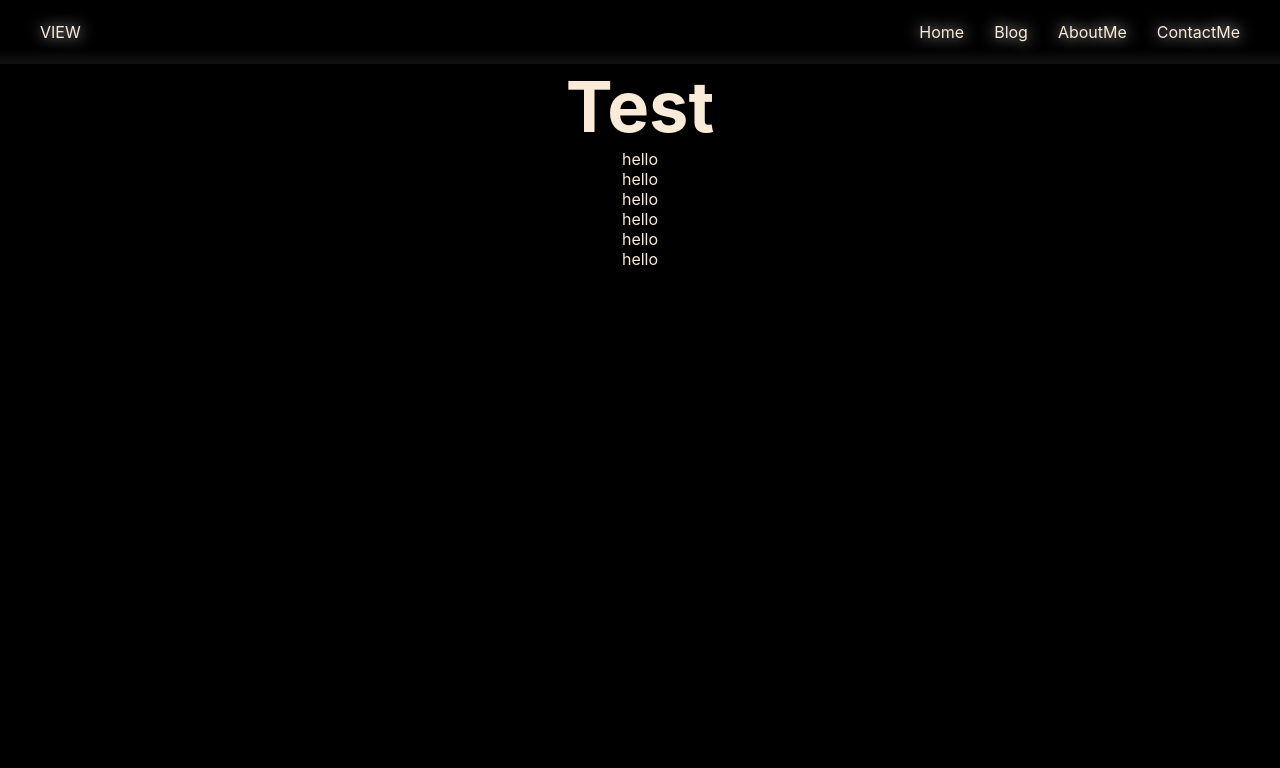
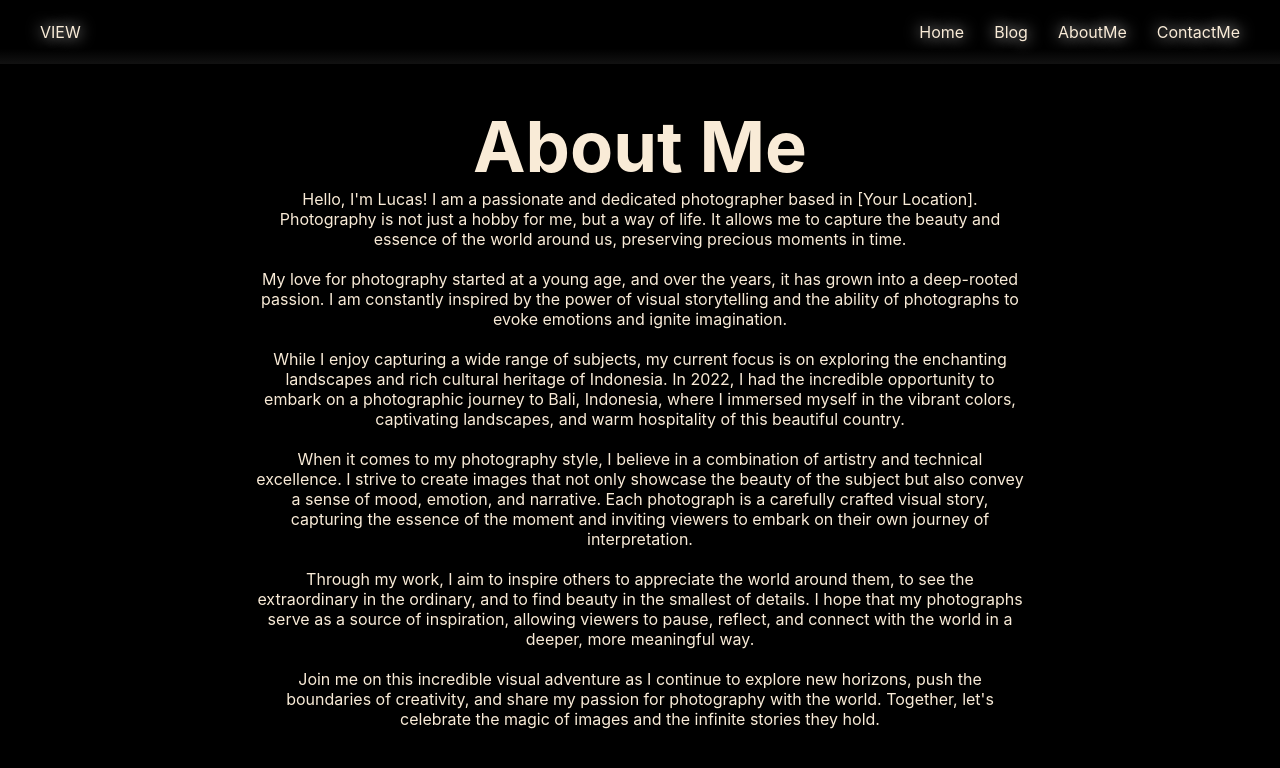
Before and after one commit to hereIsLucas/Multimedia, a React (Create React App) app in the folder media/: page /AboutMe in a window 1280 px wide. Shown: the top 768 px of the page. Built offline with nearby package versions, Linux system fonts and the light colour scheme.

Commit message:
add: about me page

```diff
--- /dev/null
+++ b/media/src/pages/AboutMe.css
@@ -0,0 +1,12 @@
+
+
+  h1 {
+    text-align: center;
+    white-space: nowrap;
+  }
+  p {
+    text-align: center;
+  }
+  #body {
+    margin: 4rem 20%;
+  }
--- a/media/src/pages/AboutMe.js
+++ b/media/src/pages/AboutMe.js
@@ -1,21 +1,41 @@
 import React from 'react'
+import './AboutMe.css';
 
-export default function AboutMe() {
+
+export default function AboutUs() {
     return (
         <div>
-            <h1>Test</h1>
-            <p>hello</p>
-            <p>hello</p>
+            <div id='body'>
+                <h1>About Me</h1>
+                <p>
+                    Hello, I'm Lucas! I am a passionate and dedicated photographer based in [Your Location]. Photography is not just a hobby for me, but a way of life. It allows me to capture the beauty and essence of the world around us, preserving precious moments in time.
+                </p>
+                <br />
+                <p>
+                    My love for photography started at a young age, and over the years, it has grown into a deep-rooted passion. I am constantly inspired by the power of visual storytelling and the ability of photographs to evoke emotions and ignite imagination.
+                </p>
+                <br />
 
-            <p>hello</p>
+                <p>
+                    While I enjoy capturing a wide range of subjects, my current focus is on exploring the enchanting landscapes and rich cultural heritage of Indonesia. In 2022, I had the incredible opportunity to embark on a photographic journey to Bali, Indonesia, where I immersed myself in the vibrant colors, captivating landscapes, and warm hospitality of this beautiful country.
+                </p>
+                <br />
 
-            <p>hello</p>
+                <p>
+                    When it comes to my photography style, I believe in a combination of artistry and technical excellence. I strive to create images that not only showcase the beauty of the subject but also convey a sense of mood, emotion, and narrative. Each photograph is a carefully crafted visual story, capturing the essence of the moment and inviting viewers to embark on their own journey of interpretation.
+                </p>
+                <br />
 
-            <p>hello</p>
+                <p>
+                    Through my work, I aim to inspire others to appreciate the world around them, to see the extraordinary in the ordinary, and to find beauty in the smallest of details. I hope that my photographs serve as a source of inspiration, allowing viewers to pause, reflect, and connect with the world in a deeper, more meaningful way.
+                </p>
+                <br />
 
-            <p>hello</p>
+                <p>
+                    Join me on this incredible visual adventure as I continue to explore new horizons, push the boundaries of creativity, and share my passion for photography with the world. Together, let's celebrate the magic of images and the infinite stories they hold.
+                </p>
+            </div>
+        </div>
 
-
-        </div>
     )
 }
--- a/media/src/pages/Blog.js
+++ b/media/src/pages/Blog.js
@@ -3,6 +3,9 @@ import React from 'react'
 export default function Blog() {
     return (
         <div>
+            <div>
+
+            </div>
             <h1>Test</h1>
             <p>hello</p>
             <p>hello</p>
```
